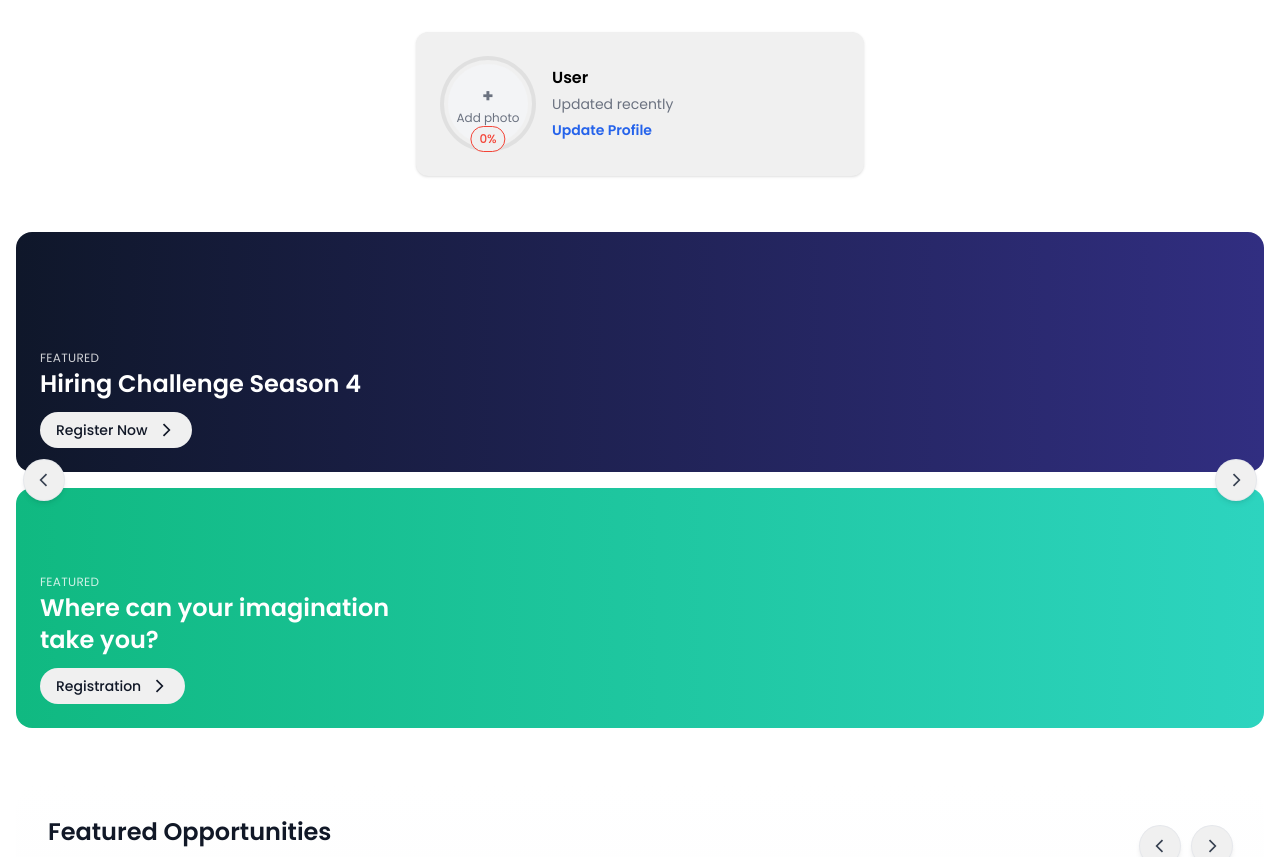
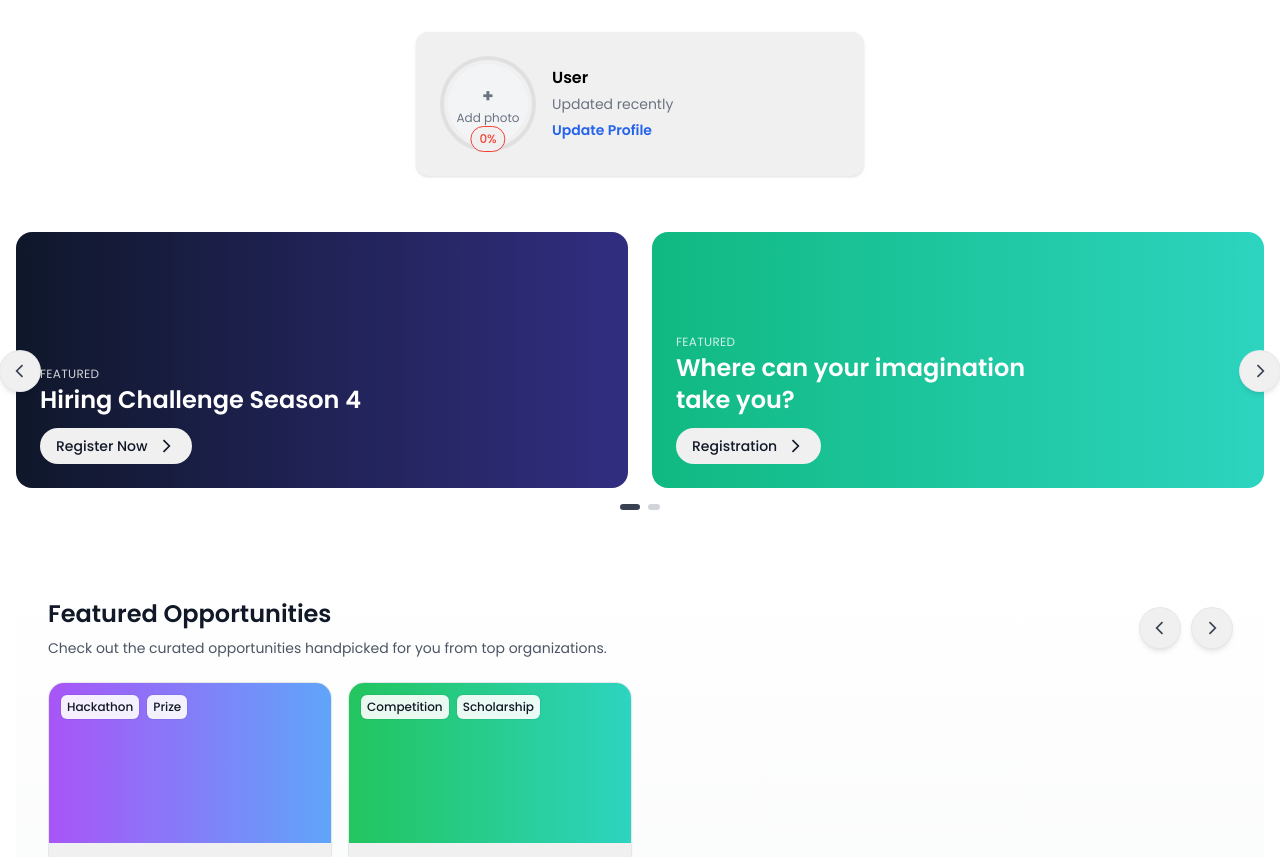
Before and after one commit to SubhodeepRoy17/job-portal-client, a React (Vite) app: page /user-home in a window 1280 px wide. Shown: the top 857 px of the page. Built offline with nearby package versions, Linux system fonts and the light colour scheme; no server answers.

Commit message:
minor change

```diff
--- a/src/pages/user_homepage.jsx
+++ b/src/pages/user_homepage.jsx
@@ -243,19 +243,38 @@ function ProfileCompletion({ user }) {
   )
 }
 
-/* 1) Top banner carousel (two banners vertically for desktop) */
+/* 1) Top banner carousel (two banners side-by-side) + Featured Opportunities */
 function BannerCarousel() {
-  const banners = useMemo(
+  // For mobile, we'll show one banner at a time, for desktop two side-by-side
+  const slides = useMemo(
     () => [
+      // Mobile slides (single banners)
+      [
+        { id: "a1", color: "from-slate-900 to-indigo-900", title: "Hiring Challenge Season 4", cta: "Register Now" },
+      ],
+      [
+        { id: "a2", color: "from-emerald-500 to-teal-400", title: "Where can your imagination take you?", cta: "Registration" },
+      ],
+      [
+        { id: "b1", color: "from-fuchsia-600 to-rose-500", title: "CodeFest 2025", cta: "Join" },
+      ],
+      [
+        { id: "b2", color: "from-blue-600 to-cyan-500", title: "Designathon", cta: "Apply" },
+      ],
+      // Desktop slides (two banners side-by-side)
+      [
         { id: "a1", color: "from-slate-900 to-indigo-900", title: "Hiring Challenge Season 4", cta: "Register Now" },
         { id: "a2", color: "from-emerald-500 to-teal-400", title: "Where can your imagination take you?", cta: "Registration" },
+      ],
+      [
         { id: "b1", color: "from-fuchsia-600 to-rose-500", title: "CodeFest 2025", cta: "Join" },
         { id: "b2", color: "from-blue-600 to-cyan-500", title: "Designathon", cta: "Apply" },
+      ],
     ],
     [],
   )
 
-  const [currentIndex, setCurrentIndex] = useState(0)
+  const [index, setIndex] = useState(0)
   const [isMobile, setIsMobile] = useState(false)
 
   useEffect(() => {
@@ -271,41 +290,29 @@ function BannerCarousel() {
     }
   }, [])
 
-  const prev = () => setCurrentIndex((i) => (i - 1 + banners.length) % banners.length)
-  const next = () => setCurrentIndex((i) => (i + 1) % banners.length)
+  const mobileSlidesCount = 4 // Number of mobile slides
+  const desktopSlidesCount = 2 // Number of desktop slides
+
+  const currentSlides = isMobile ? slides.slice(0, mobileSlidesCount) : slides.slice(mobileSlidesCount)
+  const currentSlidesCount = isMobile ? mobileSlidesCount : desktopSlidesCount
+
+  const prev = () => setIndex((i) => (i - 1 + currentSlidesCount) % currentSlidesCount)
+  const next = () => setIndex((i) => (i + 1) % currentSlidesCount)
 
   return (
     <section className="relative mx-auto w-full">
-      {/* Mobile view - single banner */}
-      <div className="md:hidden">
+      <div className="relative grid grid-cols-1 gap-4 md:grid-cols-2 md:gap-6">
+        {currentSlides[index].map((b) => (
           <div
-          key={banners[currentIndex].id}
-          className={`rounded-xl bg-gradient-to-r ${banners[currentIndex].color} p-4 text-white h-40 flex items-end`}
+            key={b.id}
+            className={`rounded-xl md:rounded-2xl bg-gradient-to-r ${b.color} p-4 md:p-6 text-white h-40 md:h-60 lg:h-64 flex items-end`}
           >
             <div>
               <p className="text-xs/5 uppercase tracking-wide text-white/80">Featured</p>
-            <h3 className="text-lg font-semibold max-w-[28ch] text-pretty">{banners[currentIndex].title}</h3>
-            <button className="mt-2 inline-flex items-center gap-1 rounded-full bg-white px-3 py-1.5 text-xs font-medium text-gray-900">
-              {banners[currentIndex].cta}
-              <Chevron className="h-3 w-3 text-gray-900" />
-            </button>
-          </div>
-        </div>
-      </div>
-
-      {/* Desktop view - two banners vertically */}
-      <div className="hidden md:grid grid-cols-1 gap-4">
-        {banners.slice(0, 2).map((b) => (
-          <div
-            key={b.id}
-            className={`rounded-2xl bg-gradient-to-r ${b.color} p-6 text-white h-60 flex items-end`}
-          >
-            <div>
-              <p className="text-xs/5 uppercase tracking-wide text-white/80">Featured</p>
-              <h3 className="text-2xl font-semibold max-w-[28ch] text-pretty">{b.title}</h3>
-              <button className="mt-3 inline-flex items-center gap-2 rounded-full bg-white px-4 py-2 text-sm font-medium text-gray-900">
+              <h3 className="text-lg md:text-2xl font-semibold max-w-[28ch] text-pretty">{b.title}</h3>
+              <button className="mt-2 md:mt-3 inline-flex items-center gap-1 md:gap-2 rounded-full bg-white px-3 py-1.5 md:px-4 md:py-2 text-xs md:text-sm font-medium text-gray-900">
                 {b.cta}
-                <Chevron className="h-4 w-4 text-gray-900" />
+                <Chevron className="h-3 w-3 md:h-4 md:w-4 text-gray-900" />
               </button>
             </div>
           </div>
@@ -313,20 +320,19 @@ function BannerCarousel() {
       </div>
 
       {/* Hide arrows on mobile */}
-      <div className="pointer-events-none absolute inset-y-0 left-0 hidden md:flex items-center pl-2 -left-6">
+      <div className="pointer-events-none absolute inset-y-0 left-0 hidden md:flex items-center pl-1 md:pl-2 md:-left-6">
         <div className="pointer-events-auto">
           <ArrowButton direction="left" onClick={prev} />
         </div>
       </div>
-      <div className="pointer-events-none absolute inset-y-0 right-0 hidden md:flex items-center pr-2 -right-6">
+      <div className="pointer-events-none absolute inset-y-0 right-0 hidden md:flex items-center pr-1 md:pr-2 md:-right-6">
         <div className="pointer-events-auto">
           <ArrowButton direction="right" onClick={next} />
         </div>
       </div>
 
-      {/* Dots only for mobile */}
-      <div className="mt-3 md:hidden">
-        <Dots total={banners.length} active={currentIndex} onDot={setCurrentIndex} />
+      <div className="mt-3 md:mt-4">
+        <Dots total={currentSlidesCount} active={index} onDot={setIndex} />
       </div>
     </section>
   )
@@ -399,21 +405,7 @@ function FeaturedOpportunities() {
 
   const [currentIndex, setCurrentIndex] = useState(0)
   const [isAutoPlaying, setIsAutoPlaying] = useState(true)
-  const [isMobile, setIsMobile] = useState(false)
   const autoPlayRef = useRef()
-
-  useEffect(() => {
-    const checkIsMobile = () => {
-      setIsMobile(window.innerWidth < 768)
-    }
-
-    checkIsMobile()
-    window.addEventListener('resize', checkIsMobile)
-
-    return () => {
-      window.removeEventListener('resize', checkIsMobile)
-    }
-  }, [])
 
   // Number of cards to show based on screen size
   const getCardsToShow = () => {
@@ -479,8 +471,7 @@ function FeaturedOpportunities() {
             Check out the curated opportunities handpicked for you from top organizations.
           </p>
         </div>
-        {/* Hide arrows on mobile */}
-        <div className="hidden md:flex items-center gap-2 md:gap-3">
+        <div className="flex items-center gap-2 md:gap-3">
           <ArrowButton direction="left" onClick={prevSlide} />
           <ArrowButton direction="right" onClick={nextSlide} />
         </div>
@@ -530,35 +521,16 @@ function FeaturedOpportunities() {
 /* Shared horizontal rail with overlay arrows */
 function ScrollRail({ children }) {
   const scrollerRef = useRef(null)
-  const [isMobile, setIsMobile] = useState(false)
-
-  useEffect(() => {
-    const checkIsMobile = () => {
-      setIsMobile(window.innerWidth < 768)
-    }
-
-    checkIsMobile()
-    window.addEventListener('resize', checkIsMobile)
-
-    return () => {
-      window.removeEventListener('resize', checkIsMobile)
-    }
-  }, [])
-
   const scrollBy = (amount) => {
     const el = scrollerRef.current
     if (!el) return
     el.scrollBy({ left: amount, behavior: "smooth" })
   }
-
   return (
     <div className="relative">
       <div ref={scrollerRef} className="scroll-smooth overflow-x-auto [scrollbar-width:none] [-ms-overflow-style:none]">
         <div className="flex min-w-full gap-4 md:gap-6 pb-2">{children}</div>
       </div>
-      {/* Hide arrows on mobile */}
-      {!isMobile && (
-        <>
       <div className="pointer-events-none absolute inset-y-0 left-0 flex items-center">
         <div className="pointer-events-auto -ml-2 md:-ml-3">
           <ArrowButton direction="left" onClick={() => scrollBy(-300)} />
@@ -569,8 +541,6 @@ function ScrollRail({ children }) {
           <ArrowButton direction="right" onClick={() => scrollBy(300)} />
         </div>
       </div>
-        </>
-      )}
     </div>
   )
 }
```
Lines whose indentation alone changed are shown as unchanged.
